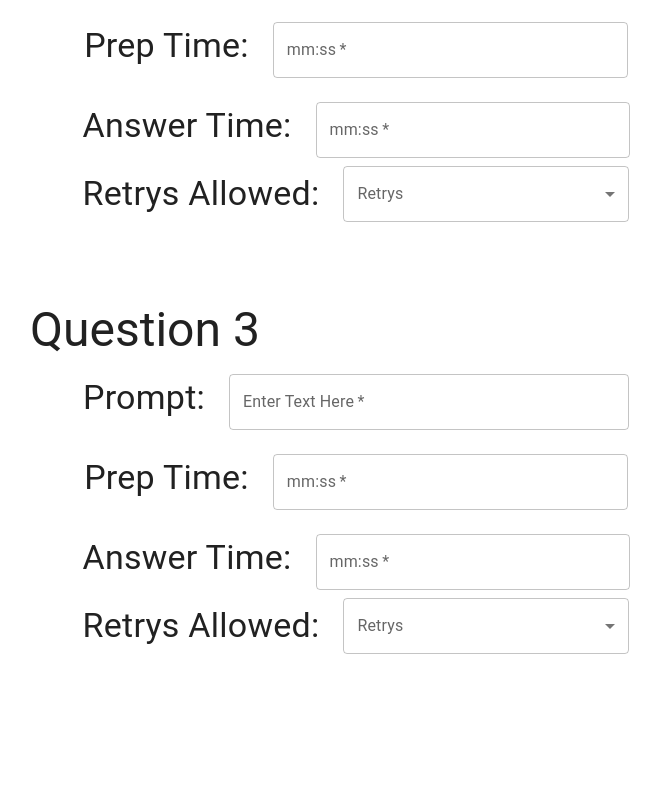
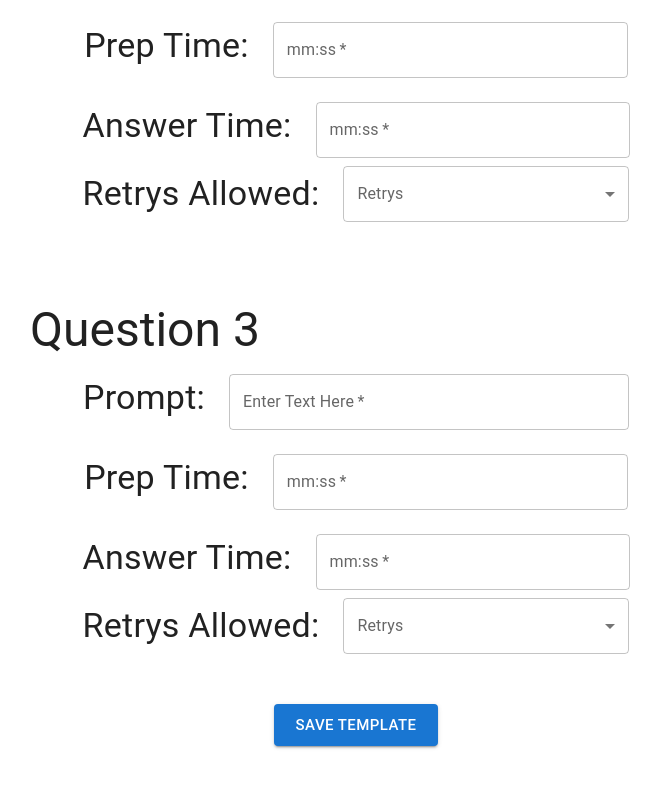
Before and after one commit to thejobpilot/frontend, a Next.js app: page /questiontemplate in a window 1280 px wide. Shown: the part 711-1499 px from the top of the page, without its empty margins (284-945 px from the left). Before the commit the page ends 1365 px from the top, so only its background shows below. Built offline with nearby package versions, Linux system fonts and the light colour scheme.

Commit message:
questiontemplate: save button

```diff
--- a/src/pages/questiontemplate/index.tsx
+++ b/src/pages/questiontemplate/index.tsx
@@ -5,18 +5,23 @@ import ResponsiveAppBar from "@/components/navBar";
 import Question from "@/components/interviewQuestion";
 import Grid from '@mui/material/Grid';
 import { margin } from '@mui/system';
-import { Typography } from '@mui/material';
+import { Box, Button, Typography } from '@mui/material';
 const inter = Inter({subsets: ['latin']})
 
 export default function questiontemplate() {
   const divStyle = {
-
     marginTop: '77px',
     justifyContent: 'center',
     alignItems: 'center'
+  };
 
+  const buttonStyle = {
+    marginTop: '50px',
+    justifyContent: 'center',
+    alignItems: 'center',
+    marginBottom: '150px'
+  };
 
-  };
   return (
     <>
     <ResponsiveAppBar></ResponsiveAppBar>
@@ -34,7 +39,15 @@ export default function questiontemplate() {
       <Grid item xs={12}> <Question num="3"></Question> </Grid>
 
       </Grid>
+    </div>
 
+    <div style={buttonStyle}>
+    <Box textAlign='center'>
+      <Button variant="contained" size="large">
+            Save Template
+        </Button>
+
+    </Box>
     </div>
 
     </>
```
